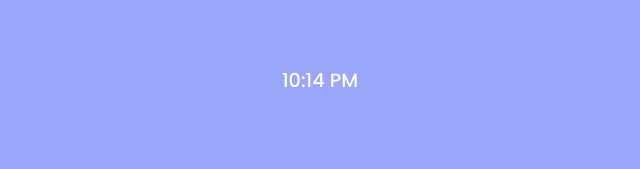
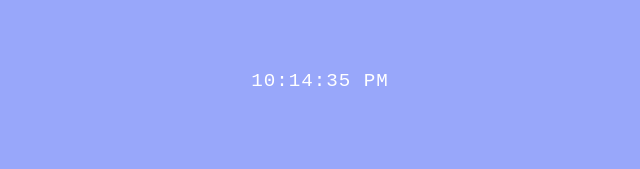
Before and after one commit to gauthamdesigns/dr-hoot-wisdom, a website with bundled scripts: page index.html in a window 1280 px wide. Shown: the top 169 px of the page, 320-960 px from the left. Built offline with nearby package versions, Linux system fonts and the light colour scheme; files whose address does not match are found by name.

Commit message:
Add seconds to live clock display

```diff
--- a/css/styles.css
+++ b/css/styles.css
@@ -68,6 +68,8 @@ body.night-mode .share-button {
     font-size: 1.2rem;
     font-weight: 500;
     margin-bottom: 1rem;
+    font-family: 'Courier New', monospace;
+    letter-spacing: 1px;
 }
 
 .owl-container {
--- a/js/script.js
+++ b/js/script.js
@@ -20,7 +20,8 @@ function updateTimeAndTheme() {
     const ampm = hour >= 12 ? 'PM' : 'AM';
     const hour12 = hour % 12 || 12;
     const minutesStr = minutes.toString().padStart(2, '0');
-    timeDisplay.textContent = `${hour12}:${minutesStr} ${ampm}`;
+    const secondsStr = seconds.toString().padStart(2, '0');
+    timeDisplay.textContent = `${hour12}:${minutesStr}:${secondsStr} ${ampm}`;
 }
 
 // Function to check and update advice
```
